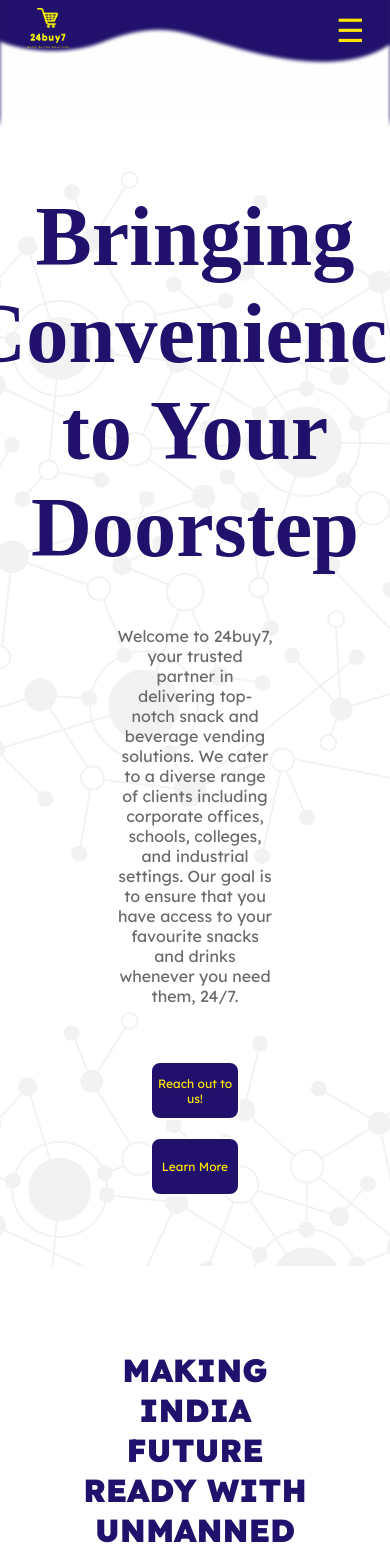
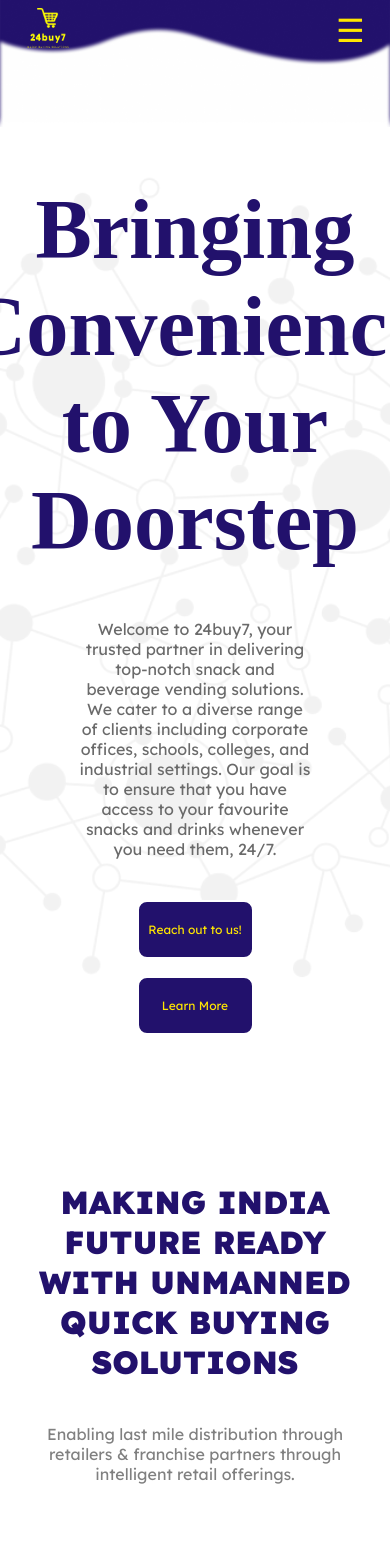
Before and after one commit to Shakshi2904/VendingWebsite-main, a React (Create React App) app: page / in a window 390 px wide. Shown: the top 1557 px of the page. Built offline with nearby package versions, Linux system fonts and the light colour scheme; a web font is replaced by a local one.

Commit message:
update
update

```diff
--- a/src/Note.css
+++ b/src/Note.css
@@ -169,6 +169,10 @@
         height: 6vh;
         width: 6vh;
     }
+    #post{
+        width: 25vw;
+        margin: 1vh;
+    }
 }
 @media(max-width:470px){
     .n{
@@ -176,7 +180,7 @@
         height: 15vh;
     }
     #post{
-        width: 23vw;
+        width: 30vw;
         margin: 1vh;
     }
 }
@@ -195,7 +199,7 @@
         width: 5vh;
     }
     #post{
-        width: 25vw;
+        width: 35vw;
         margin: 1vh;
     }
 }
@@ -205,7 +209,7 @@
         height: 20vh;
     }
     #post{
-        width: 35vw;
+        width: 37vw;
         margin: 1vh;
     }
 }
--- a/src/brand.css
+++ b/src/brand.css
@@ -63,6 +63,11 @@
 .logosection{
     height: 70vh;
 }
+@media(max-width:800px){
+    #brand h1{
+        width: 80vw;
+    }
+}
 @media(max-width:720px){
     .storeGroup{
         margin: 0px;
@@ -79,14 +84,25 @@
         padding: 1.5rem;
     }
 }
+@media(max-width:680px){
+    #brand h1{
+        width: 70vw;
+    }
+}
 @media(max-width:600px){
     #brand p{
         width: 50vh;
     }
+    #brand h1{
+        width: 75vw;
+    }
 }
 
-@media(max-width:450px){
+@media(max-width:500px){
     #brand p{
         width: 40vh;
     }
+    #brand h1{
+        width: 80vw;
+    }
 }
--- a/src/intro.css
+++ b/src/intro.css
@@ -4,6 +4,7 @@
     flex-direction: column;
     justify-content: space-around;
     height: 70vh;
+    background-size: cover;
 }
 #intro p{
     font-family: "Lexend";
@@ -46,6 +47,7 @@
 @media(max-width:1000px){
     .intro{
         margin: 6vh;
+        width: 50vw;
     }
     .heading{
         font-size: 8vh;
@@ -54,9 +56,12 @@
         height: 70vh;
     }
 }
-@media(max-width:720px){
+@media(max-width:790px){
     .heading{
         font-size: 8vh;
+    }
+    #intro .heading{
+        width: 60vw;
     }
     #introb{
         flex-direction: column;
@@ -66,28 +71,34 @@
         margin-top: -10vh;
     }
     .introbg{
-        height: 100vh;
+        height: 90vh;
     }
 }
 @media(max-width:570px){
     .introbg{
-        height: 115vh;
+        height: 100vh;
     }
 }
 @media(max-width:520px){
     .heading{
         font-size: 6vh;
     }
+    #intro .heading{
+        width: 70vw;
+    }
     #introbutton{
         margin-top: -15vh;
     }
     .introbg{
-        height: 125vh;
+        height: 100vh;
+    }
+    .intro{
+        width: 60vw;
     }
 }
 @media(max-width:450px){
     .introbg{
-        height: 130vh;
+        height: 110vh;
     }
 }
 @media(max-width:400px){
@@ -95,15 +106,12 @@
         font-size: 5vh;
     }
     .introbg{
-        height: 135vh;
+        height: 115vh;
     }
 }
 @media(max-width:360px){
     .introbg{
-        height: 110vh;
-    }
-    .introbg{
-        height: 140vh;
+        height: 120vh;
     }
     #intro .heading{
         font-size: 8vh;
@@ -111,6 +119,6 @@
 }
 @media(max-width:320px){
     .introbg{
-        height: 155vh;
+        height: 125vh;
     }
 }
```
Also changed, not shown: src/App.css (line endings or trailing spaces).
